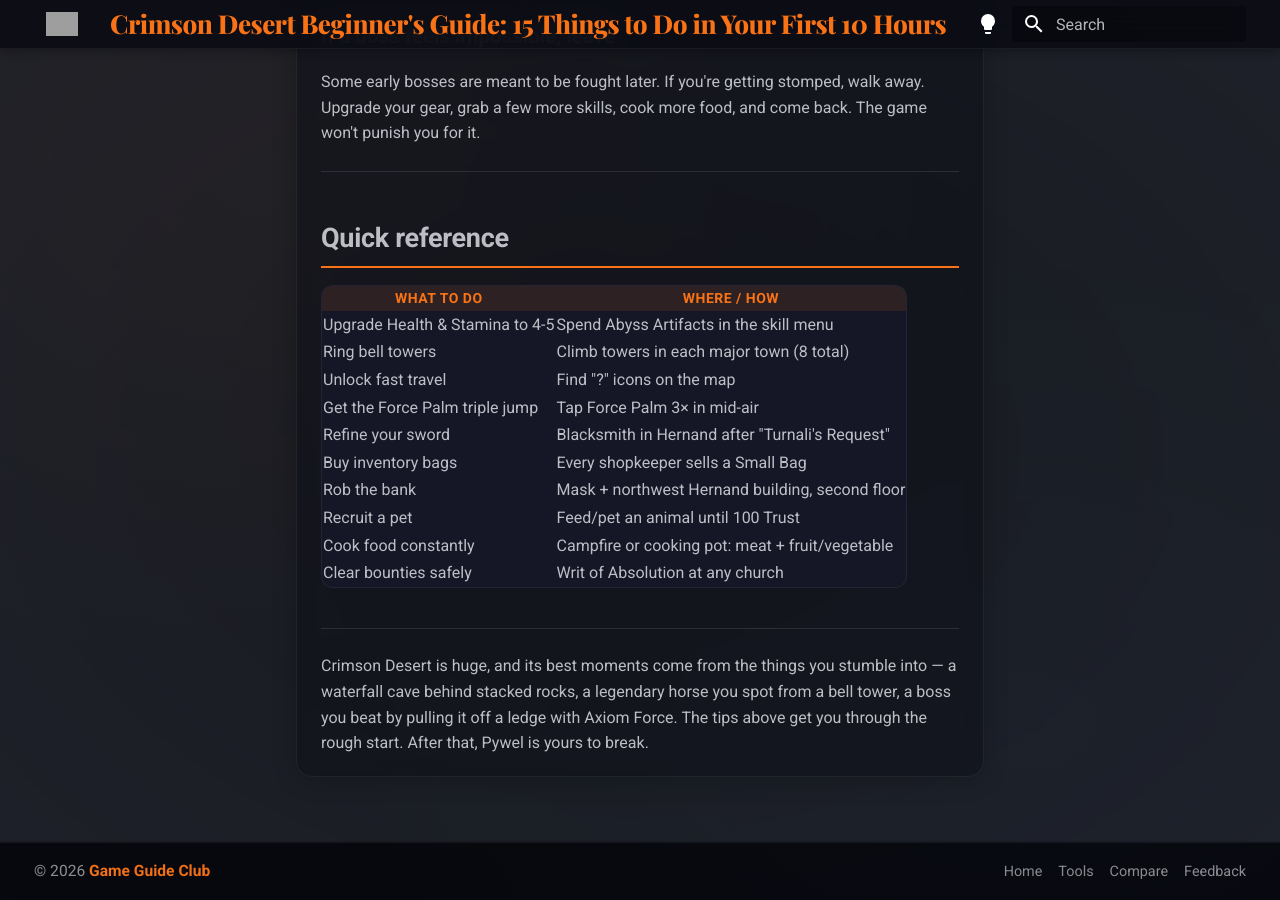
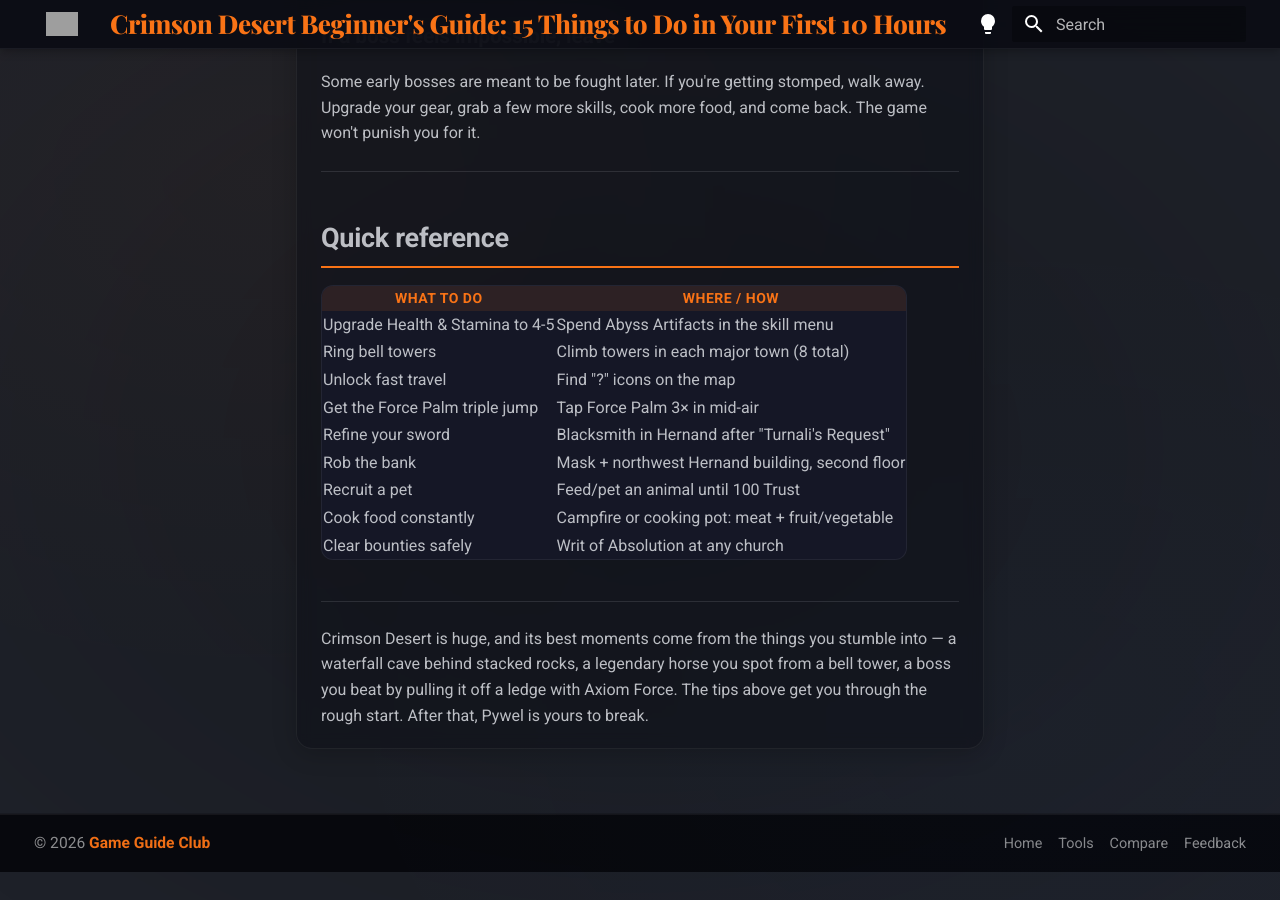
Before and after one commit to chenqingzhiv/game-guide, an MkDocs documentation site: the page built from docs/crimson-desert/beginners-guide.md, in a window 1280 px wide and 900 px high, scrolled down 4517 px. Built offline with MkDocs 1.6.1 and Material for MkDocs 9.7.7, drawn with Linux system fonts in a browser that asks for light colours; nearby versions of some CDN libraries; library files that are not in the unit come from our copies; after the commit the page ends 5389 px from its top, so only the background shows below that; some of the changed text lies outside the part shown; grey boxes are pictures that could not be loaded.

Commit message:
Fix: remove orphaned 'Buy inventory bags' row from quick reference table

```diff
--- a/docs/crimson-desert/beginners-guide.md
+++ b/docs/crimson-desert/beginners-guide.md
@@ -135,7 +135,6 @@
 | Unlock fast travel | Find "?" icons on the map |
 | Get the Force Palm triple jump | Tap Force Palm 3× in mid-air |
 | Refine your sword | Blacksmith in Hernand after "Turnali's Request" |
-| Buy inventory bags | Every shopkeeper sells a Small Bag |
 | Rob the bank | Mask + northwest Hernand building, second floor |
 | Recruit a pet | Feed/pet an animal until 100 Trust |
 | Cook food constantly | Campfire or cooking pot: meat + fruit/vegetable |
```
